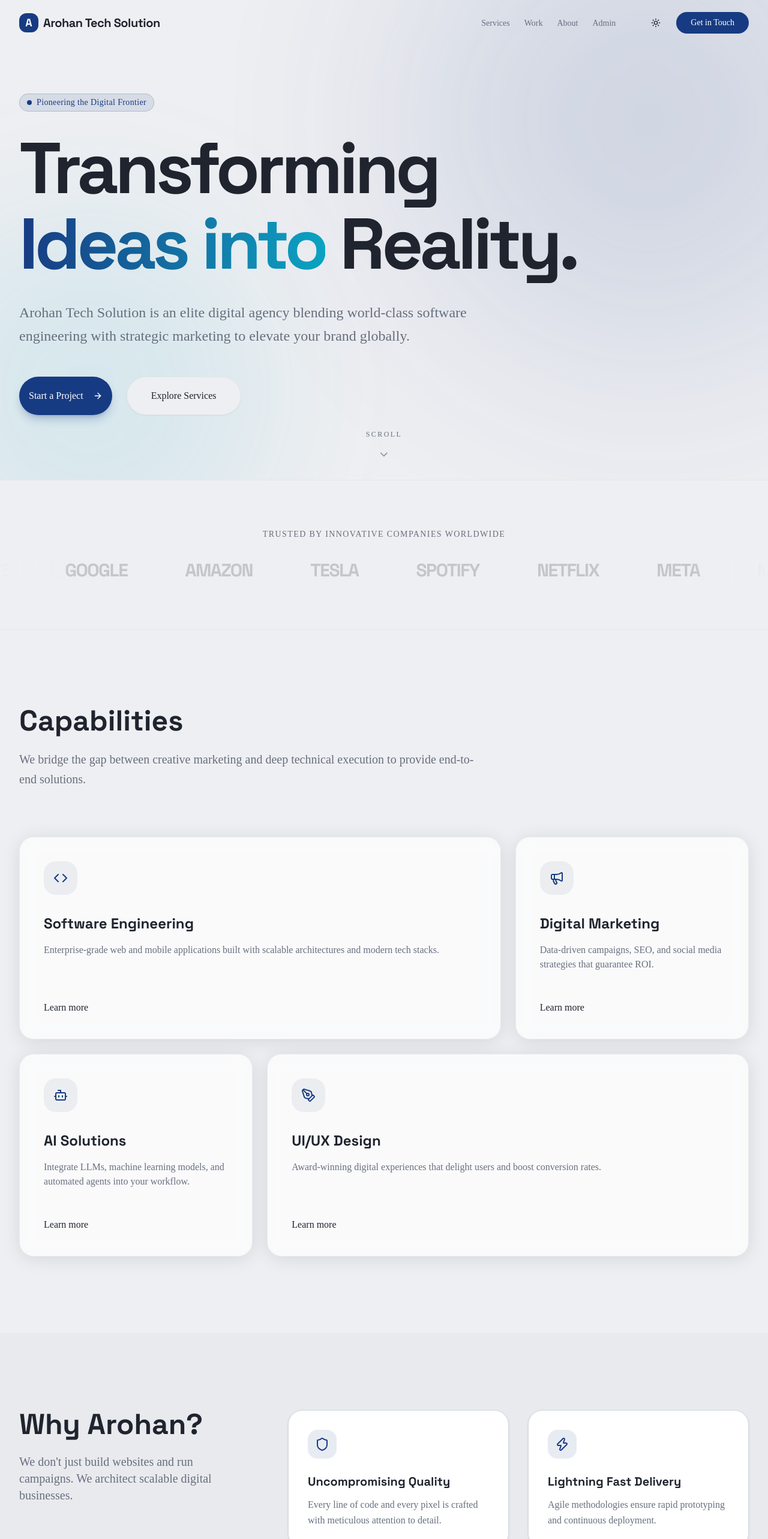
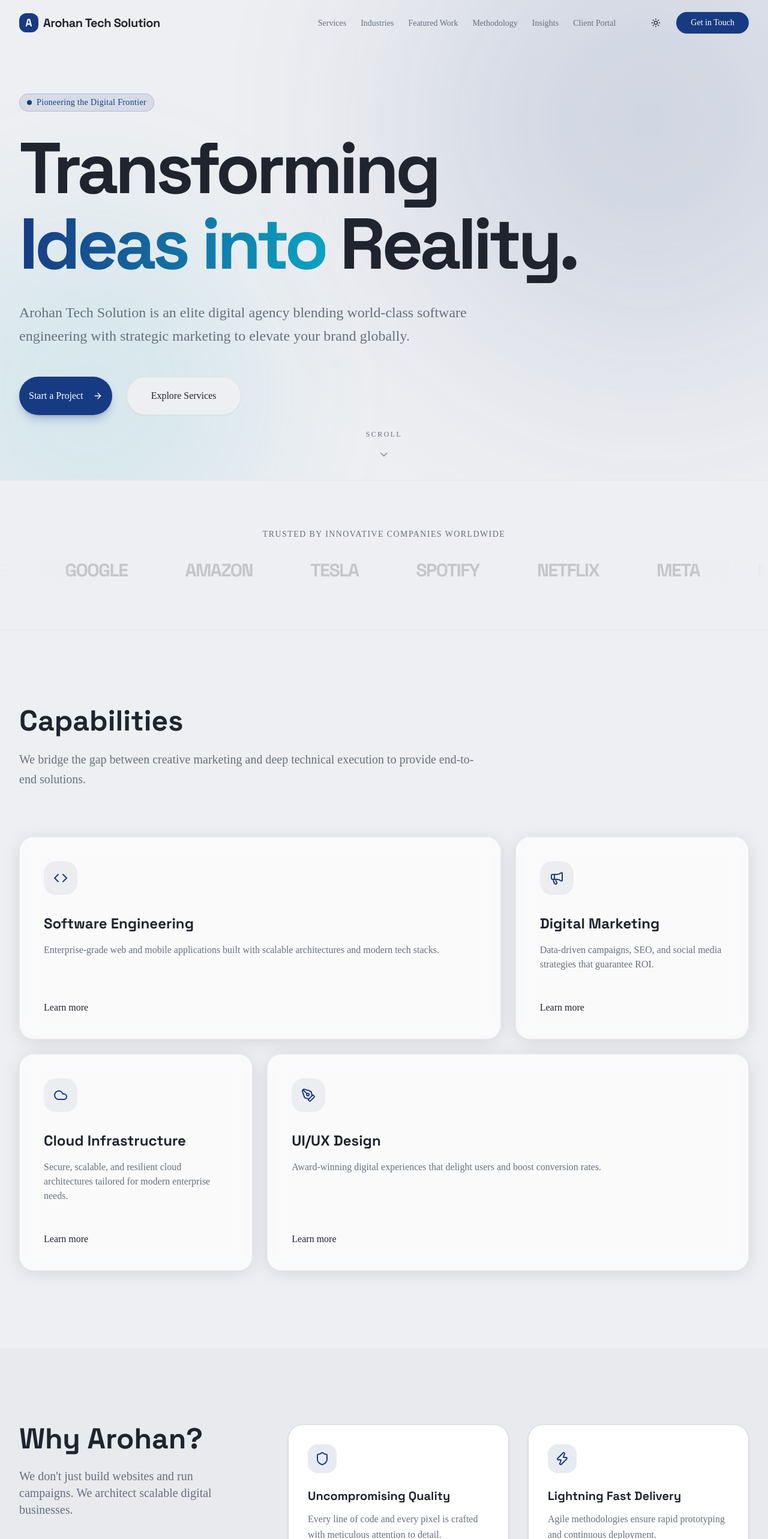
Before and after one commit to Ayandip13/arohan-tech, a Next.js app: page / in a window 1280 px wide. Shown: the top 2566 px of the page at 60% size. Built offline with nearby package versions, Linux system fonts and the light colour scheme.

Commit message:
add navbar

```diff
--- a/src/app/layout.tsx
+++ b/src/app/layout.tsx
@@ -15,8 +15,8 @@ const spaceGrotesk = Space_Grotesk({
 });
 
 export const metadata: Metadata = {
-  title: "Arohan Tech Solution | AI & Tech Solutions",
-  description: "A luxury digital marketing agency expanding into software development, AI solutions, and technology consulting.",
+  title: "Arohan Tech Solution | Digital Marketing & Tech Solutions",
+  description: "A luxury digital marketing agency expanding into software development, cloud infrastructure, and technology consulting.",
 };
 
 export default function RootLayout({
--- a/src/components/layouts/footer.tsx
+++ b/src/components/layouts/footer.tsx
@@ -42,7 +42,7 @@ export function Footer() {
             <h3 className="font-heading font-semibold text-foreground mb-6 text-lg">Services</h3>
             <ul className="flex flex-col gap-3">
               <li><Link href="#" className="text-muted-foreground hover:text-primary transition-colors inline-flex items-center group">Digital Marketing <ArrowUpRight size={14} className="opacity-0 -translate-y-1 translate-x-1 group-hover:opacity-100 group-hover:translate-y-0 group-hover:translate-x-0 transition-all ml-1" /></Link></li>
-              <li><Link href="#" className="text-muted-foreground hover:text-primary transition-colors inline-flex items-center group">AI Solutions <ArrowUpRight size={14} className="opacity-0 -translate-y-1 translate-x-1 group-hover:opacity-100 group-hover:translate-y-0 group-hover:translate-x-0 transition-all ml-1" /></Link></li>
+              <li><Link href="#" className="text-muted-foreground hover:text-primary transition-colors inline-flex items-center group">Cloud Architecture <ArrowUpRight size={14} className="opacity-0 -translate-y-1 translate-x-1 group-hover:opacity-100 group-hover:translate-y-0 group-hover:translate-x-0 transition-all ml-1" /></Link></li>
               <li><Link href="#" className="text-muted-foreground hover:text-primary transition-colors inline-flex items-center group">Software Dev <ArrowUpRight size={14} className="opacity-0 -translate-y-1 translate-x-1 group-hover:opacity-100 group-hover:translate-y-0 group-hover:translate-x-0 transition-all ml-1" /></Link></li>
               <li><Link href="#" className="text-muted-foreground hover:text-primary transition-colors inline-flex items-center group">Tech Consulting <ArrowUpRight size={14} className="opacity-0 -translate-y-1 translate-x-1 group-hover:opacity-100 group-hover:translate-y-0 group-hover:translate-x-0 transition-all ml-1" /></Link></li>
             </ul>
--- a/src/components/layouts/navbar.tsx
+++ b/src/components/layouts/navbar.tsx
@@ -21,9 +21,11 @@ export function Navbar() {
 
   const navLinks = [
     { name: "Services", href: "#services" },
-    { name: "Work", href: "#work" },
-    { name: "About", href: "#about" },
-    { name: "Admin", href: "/admin" },
+    { name: "Industries", href: "#industries" },
+    { name: "Featured Work", href: "#work" },
+    { name: "Methodology", href: "#process" },
+    { name: "Insights", href: "#insights" },
+    { name: "Client Portal", href: "/login" },
   ];
 
   return (
--- a/src/components/sections/faq-section.tsx
+++ b/src/components/sections/faq-section.tsx
@@ -24,8 +24,8 @@ const faqs = [
     answer: "We offer flexible models depending on the engagement. For discrete projects, we provide fixed-price contracts. For ongoing marketing or development, we offer retainer agreements. We prioritize transparency and ROI."
   },
   {
-    question: "Can you integrate AI into our existing software?",
-    answer: "Absolutely. A significant part of our practice involves retrofitting legacy systems with modern AI capabilities, from intelligent chatbots to predictive analytics and workflow automation."
+    question: "Can you modernize our legacy systems?",
+    answer: "Absolutely. A significant part of our practice involves retrofitting legacy systems with modern architectures, from cloud migrations to API integrations and workflow automation."
   }
 ];
 
--- a/src/components/sections/featured-projects.tsx
+++ b/src/components/sections/featured-projects.tsx
@@ -14,9 +14,9 @@ const projects = [
     color: "from-blue-500/20",
   },
   {
-    title: "Nexus AI Platform",
-    category: "AI Integration",
-    tech: "Python, OpenAI, React",
+    title: "Nexus Cloud Platform",
+    category: "Cloud Migration",
+    tech: "Python, AWS, React",
     image: "https://images.unsplash.com/photo-1677442136019-21780ecad995?q=80&w=1000&auto=format&fit=crop",
     color: "from-purple-500/20",
   },
--- a/src/components/sections/insights-section.tsx
+++ b/src/components/sections/insights-section.tsx
@@ -7,7 +7,7 @@ import Image from "next/image";
 
 const articles = [
   {
-    title: "The Future of AI in Enterprise Software",
+    title: "The Future of Cloud Computing in Enterprise Software",
     category: "Technology",
     readTime: "5 min read",
     image: "https://images.unsplash.com/photo-1620712943543-bcc4688e7485?q=80&w=800&auto=format&fit=crop",
--- a/src/components/sections/services-preview.tsx
+++ b/src/components/sections/services-preview.tsx
@@ -18,9 +18,9 @@ const services = [
     span: "md:col-span-1 lg:col-span-1",
   },
   {
-    icon: <Bot className="w-6 h-6" />,
-    title: "AI Solutions",
-    description: "Integrate LLMs, machine learning models, and automated agents into your workflow.",
+    icon: <Cloud className="w-6 h-6" />,
+    title: "Cloud Infrastructure",
+    description: "Secure, scalable, and resilient cloud architectures tailored for modern enterprise needs.",
     span: "md:col-span-1 lg:col-span-1",
   },
   {
--- a/src/components/sections/team-preview.tsx
+++ b/src/components/sections/team-preview.tsx
@@ -9,7 +9,7 @@ const team = [
   { name: "Alex Mercer", role: "Chief Technology Officer" },
   { name: "Sophia Lin", role: "Head of Design" },
   { name: "James Carter", role: "Director of Marketing" },
-  { name: "Dr. Elena Rostova", role: "Lead AI Engineer" },
+  { name: "Dr. Elena Rostova", role: "Lead System Architect" },
 ];
 
 export function TeamPreview() {
--- a/src/components/sections/tech-stack.tsx
+++ b/src/components/sections/tech-stack.tsx
@@ -5,8 +5,8 @@ import { Reveal } from "@/components/animations/reveal";
 
 const technologies = [
   "React", "Next.js", "Node.js", "MongoDB", "PostgreSQL",
-  "AWS", "Docker", "Kubernetes", "Python", "TensorFlow",
-  "OpenAI", "Framer Motion", "Tailwind CSS", "TypeScript",
+  "AWS", "Docker", "Kubernetes", "Python", "Redis",
+  "GraphQL", "Framer Motion", "Tailwind CSS", "TypeScript",
   "Google Ads", "Meta Ads", "SEO", "HubSpot"
 ];
 
--- a/src/components/sections/testimonials-section.tsx
+++ b/src/components/sections/testimonials-section.tsx
@@ -21,7 +21,7 @@ const testimonials = [
     rating: 5,
   },
   {
-    quote: "Integrating their AI models into our customer service pipeline saved us countless hours and significantly improved our user satisfaction scores.",
+    quote: "Migrating our legacy infrastructure to their custom cloud architecture saved us countless hours and significantly improved our user satisfaction scores.",
     name: "Elena Rodriguez",
     role: "VP Operations, TechNova",
     rating: 5,
```
